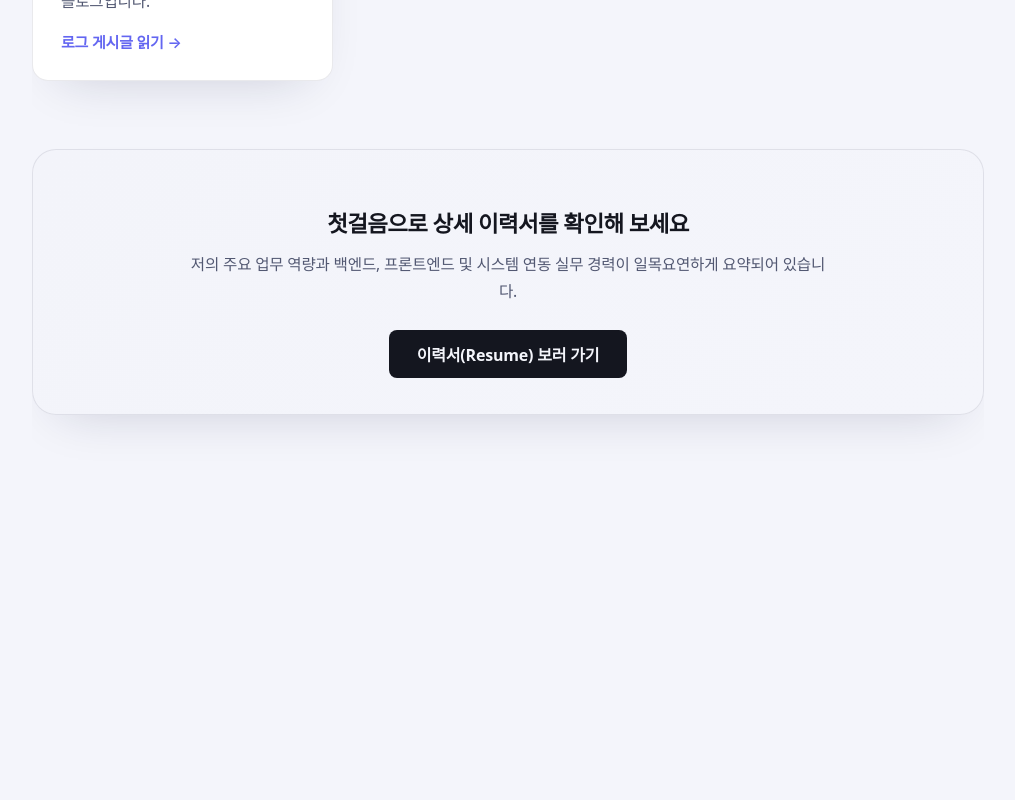
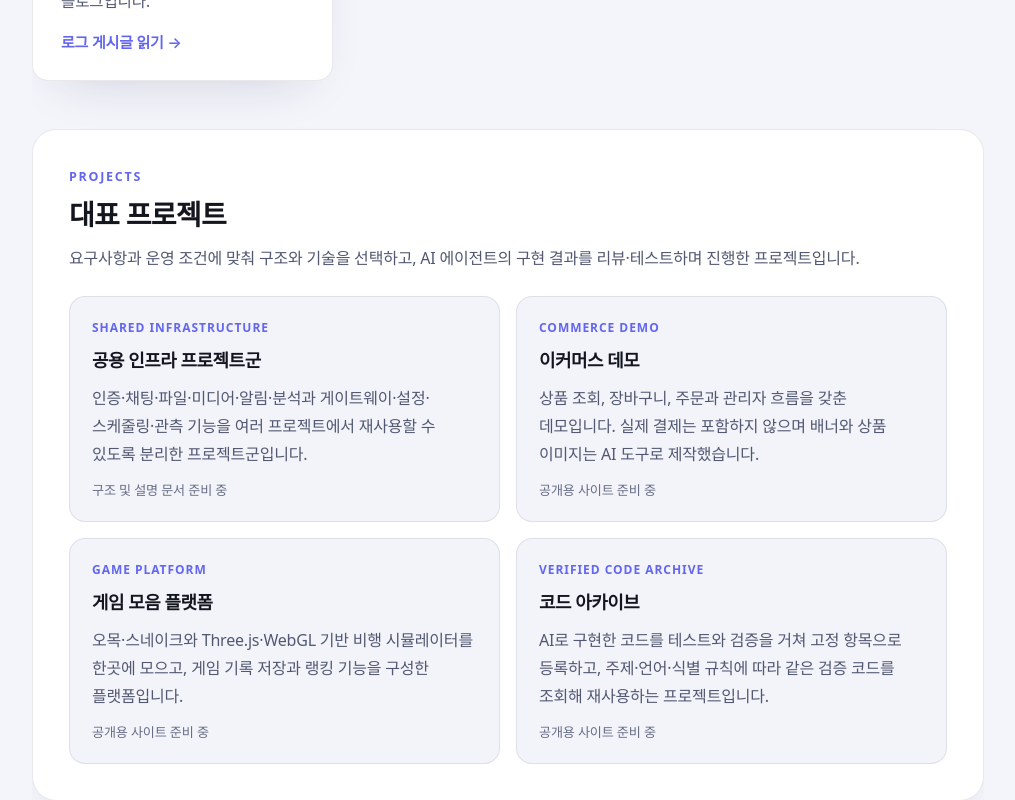
Before and after one commit to s-work-song/ssw-portfolio, a Next.js app in the folder web/: page /about-me in a window 1280 px wide. Shown: the part 1060-1860 px from the top of the page, without its empty margins (132-1147 px from the left). Before the commit the page ends 1535 px from the top, so only its background shows below. Built offline with nearby package versions, Linux system fonts and the light colour scheme; no server answers; a web font is replaced by a local one.

Commit message:
기능: 챗봇 세부 이동과 페이지 전환 안정화

```diff
--- a/web/src/app/about-me/layout.tsx
+++ b/web/src/app/about-me/layout.tsx
@@ -11,6 +11,7 @@ import { usePathname, useRouter } from 'next/navigation';
 import { useTheme } from '../../context/ThemeContext';
 
 const PAGE_EXIT_DURATION_MS = 150;
+const PAGE_ENTRY_FALLBACK_MS = 600;
 
 export default function AboutMeLayout({
   children,
@@ -25,6 +26,7 @@ export default function AboutMeLayout({
   >('forward');
   const [exitingPath, setExitingPath] = React.useState<string | null>(null);
   const navigationTimerRef = React.useRef(0);
+  const entryTimerRef = React.useRef(0);
 
   const tabs = [
     { label: "소개 (Overview)", shortLabel: "소개", href: "/about-me" },
@@ -37,6 +39,7 @@ export default function AboutMeLayout({
   const normalizePath = (path: string) =>
     path.length > 1 ? path.replace(/\/+$/, "") : path;
   const currentPath = normalizePath(pathname);
+  const [settledPath, setSettledPath] = React.useState(currentPath);
 
   /** 중첩 로그 경로까지 올바르게 활성화하되 Overview는 정확히 일치할 때만 선택한다. */
   const isActive = (href: string) => {
@@ -56,14 +59,33 @@ export default function AboutMeLayout({
   React.useEffect(() => {
     window.clearTimeout(navigationTimerRef.current);
     navigationTimerRef.current = 0;
-  }, [pathname]);
+
+    window.clearTimeout(entryTimerRef.current);
+    if (settledPath === currentPath) {
+      entryTimerRef.current = 0;
+      return;
+    }
+
+    entryTimerRef.current = window.setTimeout(() => {
+      setSettledPath(currentPath);
+      entryTimerRef.current = 0;
+    }, PAGE_ENTRY_FALLBACK_MS);
+  }, [currentPath, settledPath]);
 
   React.useEffect(
     () => () => {
       window.clearTimeout(navigationTimerRef.current);
+      window.clearTimeout(entryTimerRef.current);
     },
     [],
   );
+
+  const completePageEntry = () => {
+    if (exitingPath === pathname || settledPath === currentPath) return;
+    window.clearTimeout(entryTimerRef.current);
+    entryTimerRef.current = 0;
+    setSettledPath(currentPath);
+  };
 
   const navigateTab = (
     event: React.MouseEvent<HTMLAnchorElement>,
@@ -97,13 +119,14 @@ export default function AboutMeLayout({
     event.preventDefault();
     setExitingPath(pathname);
     navigationTimerRef.current = window.setTimeout(() => {
+      setExitingPath(null);
       router.push(targetPath);
     }, PAGE_EXIT_DURATION_MS);
   };
 
   const pageTransitionClassName = [
     'about-page-content',
-    pageTransition !== 'none'
+    pageTransition !== 'none' && settledPath !== currentPath
       ? `about-page-transition-${pageTransition}`
       : '',
     exitingPath === pathname ? 'about-page-content-exiting' : '',
@@ -176,6 +199,9 @@ export default function AboutMeLayout({
           className={pageTransitionClassName}
           data-page-transition={pageTransition}
           data-page-direction={transitionDirection}
+          onAnimationEnd={(event) => {
+            if (event.currentTarget === event.target) completePageEntry();
+          }}
         >
           {children}
         </main>
--- a/web/src/app/about-me/page.tsx
+++ b/web/src/app/about-me/page.tsx
@@ -7,7 +7,7 @@ import React from 'react';
 import Link from 'next/link';
 import AboutDecorativeGrid from '@/components/about/AboutDecorativeGrid';
 import AboutPanel from '@/components/about/AboutPanel';
-import { aboutDestinations } from '@/data/about';
+import { aboutDestinations, aboutProjects } from '@/data/about';
 
 export const metadata = {
   title: '소개 | Overview',
@@ -104,6 +104,63 @@ export default function OverviewPage() {
         ))}
       </div>
 
+      <AboutPanel id="featured-projects" tabIndex={-1} style={{
+        padding: 'clamp(20px, 5vw, 36px)',
+        borderRadius: '24px',
+        display: 'flex',
+        flexDirection: 'column',
+        gap: '24px',
+        scrollMarginTop: '96px',
+      }}>
+        <div>
+          <p style={{ margin: '0 0 8px', color: 'var(--accent, #6366f1)', fontSize: '0.78rem', fontWeight: 700, letterSpacing: '0.14em', textTransform: 'uppercase' }}>
+            Projects
+          </p>
+          <h3 style={{ margin: 0, color: 'var(--text)', fontSize: 'clamp(1.35rem, 3vw, 1.75rem)' }}>
+            대표 프로젝트
+          </h3>
+          <p style={{ margin: '10px 0 0', color: 'var(--text-dim)', lineHeight: 1.7, wordBreak: 'keep-all' }}>
+            요구사항과 운영 조건에 맞춰 구조와 기술을 선택하고, AI 에이전트의 구현 결과를 리뷰·테스트하며 진행한 프로젝트입니다.
+          </p>
+        </div>
+        <div style={{
+          display: 'grid',
+          gridTemplateColumns: 'repeat(auto-fit, minmax(min(100%, 320px), 1fr))',
+          gap: '16px',
+        }}>
+          {aboutProjects.map((project) => (
+            <article
+              key={project.id}
+              id={project.id}
+              tabIndex={-1}
+              style={{
+                padding: '22px',
+                border: '1px solid var(--border)',
+                borderRadius: '16px',
+                background: 'var(--bg-elev-2)',
+                display: 'flex',
+                flexDirection: 'column',
+                gap: '12px',
+                scrollMarginTop: '96px',
+              }}
+            >
+              <span style={{ color: 'var(--accent, #6366f1)', fontSize: '0.75rem', fontWeight: 700, letterSpacing: '0.08em', textTransform: 'uppercase' }}>
+                {project.category}
+              </span>
+              <h4 style={{ margin: 0, color: 'var(--text)', fontSize: '1.12rem' }}>
+                {project.title}
+              </h4>
+              <p style={{ margin: 0, color: 'var(--text-dim)', lineHeight: 1.65, wordBreak: 'keep-all', flex: 1 }}>
+                {project.desc}
+              </p>
+              <span style={{ color: 'var(--text-mute)', fontSize: '0.82rem' }}>
+                {project.status}
+              </span>
+            </article>
+          ))}
+        </div>
+      </AboutPanel>
+
       {/* Bottom CTA to start with Resume */}
       <section style={{
         padding: '36px',
--- a/web/src/data/about.ts
+++ b/web/src/data/about.ts
@@ -10,6 +10,14 @@ export interface AboutDestination {
   desc: string;
   emoji: string;
   linkText: string;
+}
+
+export interface AboutProject {
+  id: string;
+  title: string;
+  category: string;
+  desc: string;
+  status: string;
 }
 
 export const aboutDestinations: AboutDestination[] = [
@@ -42,3 +50,34 @@ export const aboutDestinations: AboutDestination[] = [
     linkText: '로그 게시글 읽기 →',
   },
 ];
+
+export const aboutProjects: AboutProject[] = [
+  {
+    id: 'project-common-infrastructure',
+    title: '공용 인프라 프로젝트군',
+    category: 'Shared Infrastructure',
+    desc: '인증·채팅·파일·미디어·알림·분석과 게이트웨이·설정·스케줄링·관측 기능을 여러 프로젝트에서 재사용할 수 있도록 분리한 프로젝트군입니다.',
+    status: '구조 및 설명 문서 준비 중',
+  },
+  {
+    id: 'project-ecommerce-demo',
+    title: '이커머스 데모',
+    category: 'Commerce Demo',
+    desc: '상품 조회, 장바구니, 주문과 관리자 흐름을 갖춘 데모입니다. 실제 결제는 포함하지 않으며 배너와 상품 이미지는 AI 도구로 제작했습니다.',
+    status: '공개용 사이트 준비 중',
+  },
+  {
+    id: 'project-game-collection-platform',
+    title: '게임 모음 플랫폼',
+    category: 'Game Platform',
+    desc: '오목·스네이크와 Three.js·WebGL 기반 비행 시뮬레이터를 한곳에 모으고, 게임 기록 저장과 랭킹 기능을 구성한 플랫폼입니다.',
+    status: '공개용 사이트 준비 중',
+  },
+  {
+    id: 'project-code-archive',
+    title: '코드 아카이브',
+    category: 'Verified Code Archive',
+    desc: 'AI로 구현한 코드를 테스트와 검증을 거쳐 고정 항목으로 등록하고, 주제·언어·식별 규칙에 따라 같은 검증 코드를 조회해 재사용하는 프로젝트입니다.',
+    status: '공개용 사이트 준비 중',
+  },
+];
--- a/web/src/features/chat/constants.ts
+++ b/web/src/features/chat/constants.ts
@@ -149,6 +149,16 @@ export const ACTION_ROUTES: Readonly<Record<ActionId, string>> = {
   cover_letter: "/about-me/cover-letter#cover-letter-story",
   research: "/about-me/research#research-experiments",
   log: "/about-me/log#log-entries",
+  project_overview: "/about-me#featured-projects",
+  project_common_infrastructure: "/about-me#project-common-infrastructure",
+  project_ecommerce_demo: "/about-me#project-ecommerce-demo",
+  project_game_collection: "/about-me#project-game-collection-platform",
+  project_code_archive: "/about-me#project-code-archive",
+  research_timeline: "/about-me/research#research-panel-overview",
+  research_cpu: "/about-me/research#research-panel-cpu",
+  research_memory: "/about-me/research#research-panel-memory",
+  research_serialization: "/about-me/research#research-panel-serialization",
+  research_tools: "/about-me/research#research-panel-meta",
 };
 
 export const ACTION_LABELS: Readonly<Record<ActionId, string>> = {
@@ -157,6 +167,16 @@ export const ACTION_LABELS: Readonly<Record<ActionId, string>> = {
   cover_letter: "자기소개서 보기",
   research: "연구·기술 탐구 보기",
   log: "작업 기록 보기",
+  project_overview: "대표 프로젝트 보기",
+  project_common_infrastructure: "공용 인프라 보기",
+  project_ecommerce_demo: "이커머스 데모 보기",
+  project_game_collection: "게임 모음 플랫폼 보기",
+  project_code_archive: "코드 아카이브 보기",
+  research_timeline: "연구 여정 보기",
+  research_cpu: "CPU·SIMD 연구 보기",
+  research_memory: "메모리·파일 I/O 연구 보기",
+  research_serialization: "직렬화·전송 연구 보기",
+  research_tools: "도구·AI 연구 보기",
 };
 
 export const ACTION_IDS: readonly ActionId[] = [
@@ -165,6 +185,16 @@ export const ACTION_IDS: readonly ActionId[] = [
   "cover_letter",
   "research",
   "log",
+  "project_overview",
+  "project_common_infrastructure",
+  "project_ecommerce_demo",
+  "project_game_collection",
+  "project_code_archive",
+  "research_timeline",
+  "research_cpu",
+  "research_memory",
+  "research_serialization",
+  "research_tools",
 ];
 
 export function audienceToApi(choice: AudienceChoice | null): ApiAudience {
```
Also changed, not shown: web/src/components/ResearchViewer.tsx (+47 -2 lines), web/src/features/chat/types.ts (+11 -1 lines).
